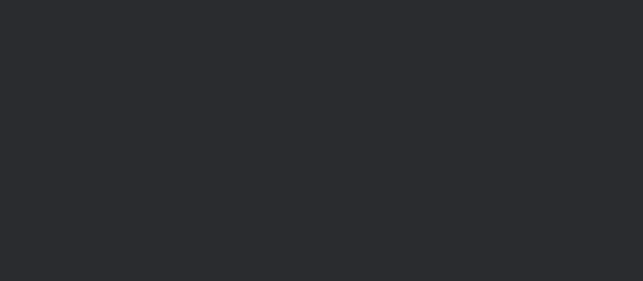
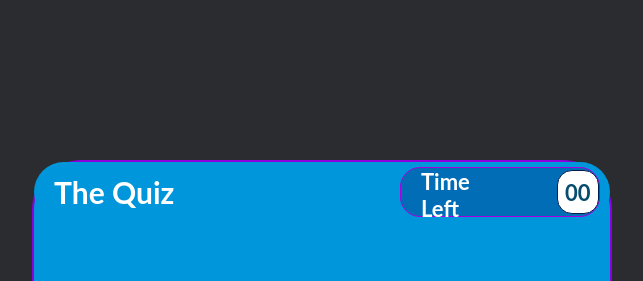
Before and after one commit to KarlP17123/Quiz-About-Cities, a plain HTML site: page index.html in a window 1280 px wide. Shown: the top 281 px of the page, without its empty margins (318-961 px from the left). Drawn offline with Linux system fonts and the light colour scheme.

Commit message:
Add quiz header and style

```diff
--- a/assets/css/style.css
+++ b/assets/css/style.css
@@ -17,6 +17,7 @@ body
     height: auto;
     width: auto;
 }
+/*Start Section*/
 #start
 {
     height: 70px;
@@ -37,7 +38,8 @@ body
     background: #001d53;
     color: #0096db;
 }
-#Information
+/*Information Section*/
+#Information,#quiz
 {
     height: auto;
     width: 580px;
@@ -45,7 +47,7 @@ body
     background: #0096db;
     border-radius: 50px  50px;
     border: 2px solid #8b00db;
-/*    display: none;*/
+    display: none;
 }
 #Information h2
 {
@@ -89,3 +91,60 @@ body
 {
     background: #000f53;
 }
+#quiz
+{
+    display: block;
+    height: 480px;
+    position: relative;
+}
+#quiz #quiz_header
+{
+    height: 60px;
+    width: 100%;
+    background: #0096db;
+    position: absolute;
+    top: 0;
+    left: 0;
+    display: flex;
+    align-items: center;
+    flex-direction: row;
+    border-radius: 30px;
+}
+#quiz #quiz_header h5
+{
+    font-size: 30px;
+    margin: 0 20px;
+    color: #ffffff
+}
+#quiz #quiz_header #timer
+{
+    height: 50px;
+    width: 200px;
+    background: #016db6;
+    color:#ffffff;
+    border: 1px solid #a700da;
+    font-size: 20px;
+    border-radius: 20px 20px;
+    display: flex;
+    flex-direction: row;
+    position: absolute;
+    right: 10px;
+}
+#quiz #quiz_header #timer h6
+{
+    font-size: 22px;
+    display: grid;
+    place-items: center;
+    color:#ffffff;
+    margin: 0 20px;
+}
+#quiz #quiz_header #timer #time
+{
+    height: 44px;
+    width: 44px;
+    background: #ffffff;
+    color:#054c6d;
+    border: 1px solid #001d53;
+    border-radius: 15px 15px;
+    margin: 2px 0 0 27px;
+}
--- a/index.html
+++ b/index.html
@@ -23,6 +23,16 @@
                 <button id="continue">Continue</button>
             </div>
         </div>
+        <!-- Quiz Section -->
+        <div id="quiz">
+            <div id="quiz_header">
+                <h5>The Quiz </h5>
+                <div id="timer">
+                    <h6>Time Left</h6>
+                    <h6 id="time">00</h6>
+                </div>
+            </div>
+        </div>
     </div>
     <script src="assets/js/script.js"></script>
 </body>
```
